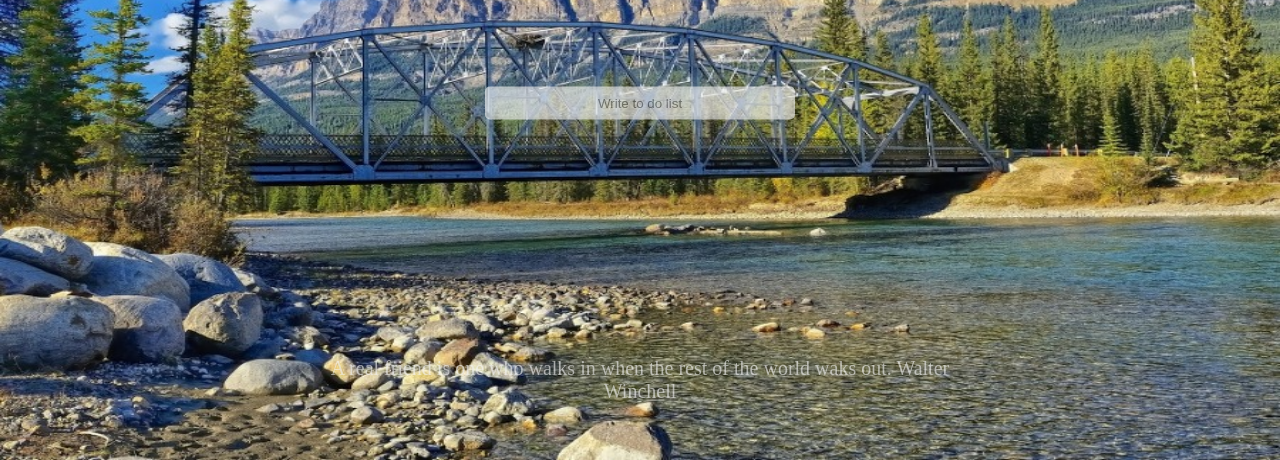
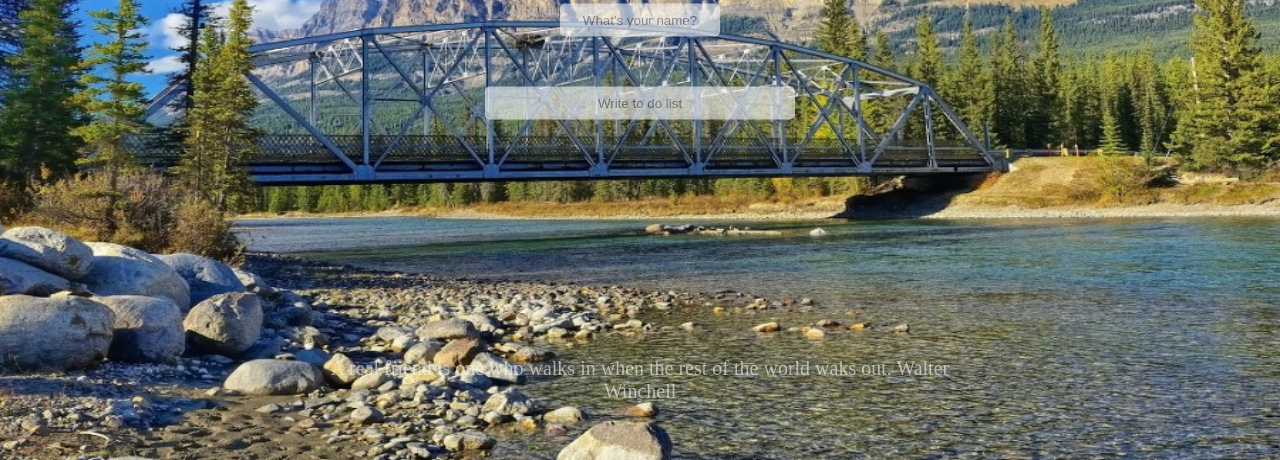
Before and after one commit to munsangu/TodoList, a plain HTML site: page index.html in a window 1280 px wide. Shown: the part 340-800 px from the top of the page. Drawn offline with Linux system fonts and the light colour scheme.

Commit message:
20210828

```diff
--- a/css/style.css
+++ b/css/style.css
@@ -82,7 +82,7 @@ margin: 10px;
 
 #login-form{
 position: absolute;
-top: 40%;
+top: 45%;
 left: 50%;
 transform: translate(-50%,-50%);
 z-index: 2;
@@ -90,6 +90,9 @@ text-align: center;
 font-size: 15px;
 color: white;
 opacity: 60%;
+}
+#login-form input {
+  text-align: center;
 }
 #greeting{
 font-family: 'Gill Sans', 'Gill Sans MT', Calibri, 'Trebuchet MS', sans-serif;
--- a/index.html
+++ b/index.html
@@ -24,7 +24,7 @@
     </div>
   <form id="login-form" class="hidden">
     <input required maxlength="15" type="text" placeholder="What's your name?" />
-    <input type="submit" value="Log In" class="submit-form" />
+    <!-- <input type="submit" value="Log In" class="submit-form" /> -->
   </form>
   <h2 id="clock" class="clock-font">00:00:00</h2>
   <h1 id="greeting" class="hidden"></h1>
```
